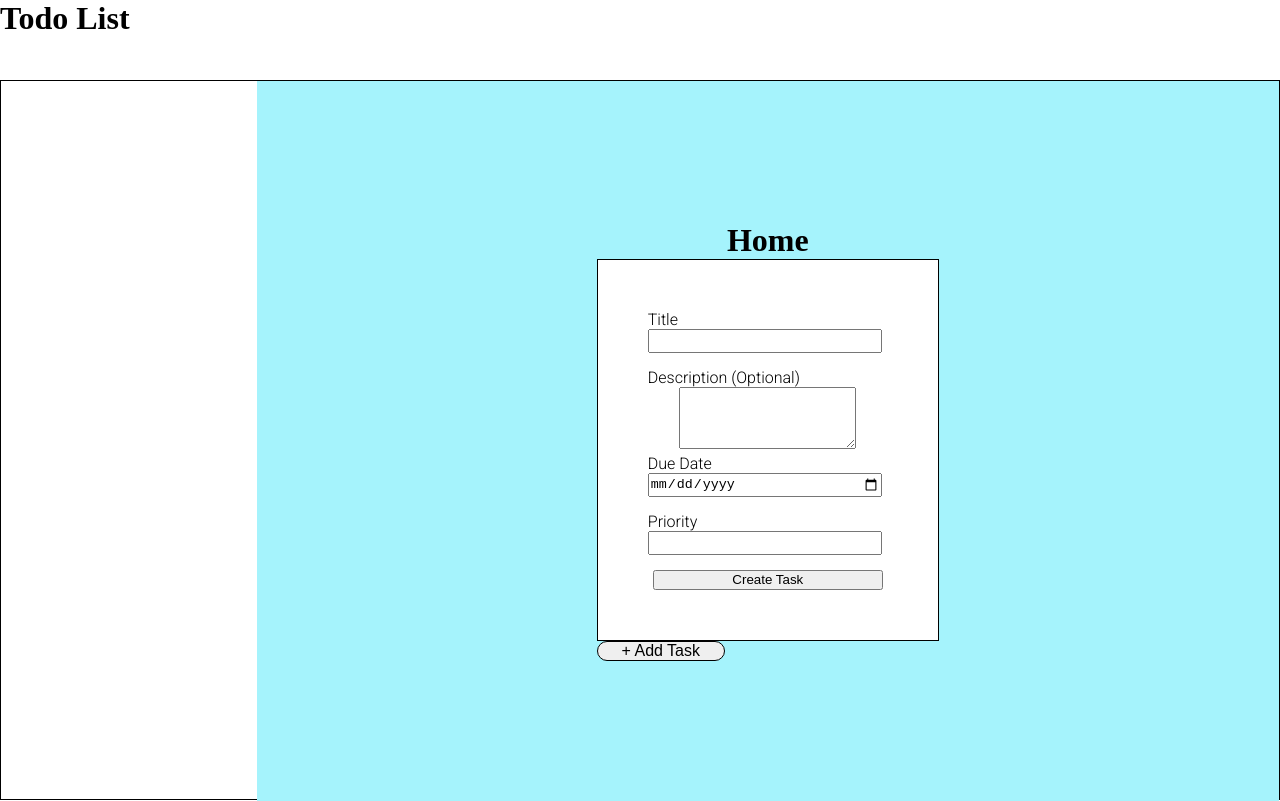
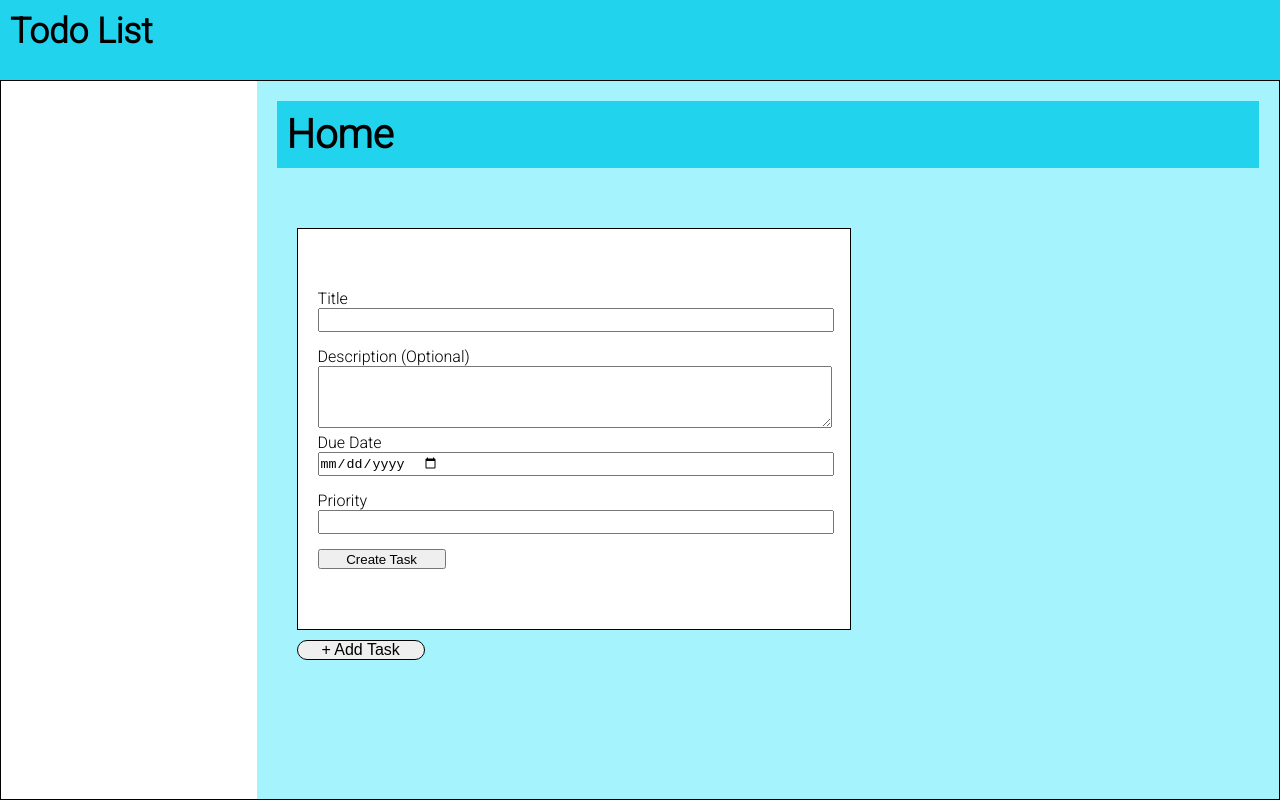
Before and after one commit to vinothrobinson/todo-list, a plain HTML site: page index.html in a window 1280 px wide. Both pictures are taken after a click on the button "+ Add Task". Drawn offline with Linux system fonts and the light colour scheme.

Commit message:
Styled the headers, tasks, and form

```diff
--- a/styles.css
+++ b/styles.css
@@ -3,37 +3,50 @@
     padding: 0;
 }
 
+.header {
+    background-color: #22d3ee;
+    padding: 10px;
+}
+
+.site-name {
+    font-size: 2.2em;
+    font-family: "Roboto"
+}
+.side-bar {
+    height: auto;
+}
+
 .main-content {
     background-color: #a5f3fc;
-    height: 90vh;
+    height: auto;
     display: flex;
-    justify-content: center;
     flex-direction: column;
-    align-items: center;
+    padding: 20px;
 }
 
 #new-todo-form {
     display: flex;
     flex-direction: column;
     justify-content: center;
-    align-items: center;
+    align-items: flex-start;
     border: solid black 1px;
-    width: 40vh;
+    width: 40vw;
     height: 45vh;
-    padding: 10px;
+    padding: 20px;
     background-color: white;
 }
 
 input {
-    display: block;
+    display: flex;
     /* margin-bottom: 20px; */
-    width: 230px;
+    width: 40vw;
     height: 20px;
     text-align: left;
 }
 
 #description {
     margin-bottom: 5px;
+    width: 40vw;
 }
 
 label, .label-wrapper {
@@ -49,6 +62,8 @@ label, .label-wrapper {
 
 #submit {
     text-align: center;
+    display: block;
+    width: 10vw;
 }
 
 .new-todo {
@@ -56,18 +71,31 @@ label, .label-wrapper {
     border-radius: 10px;
     border: 1px black solid;
     font-size: 16px;
+    margin-top: 10px;
+}
+
+.task-display {
+    display: flex;
+    flex-direction: column;
+    height: auto;
+    padding: 20px;
 }
 
 .task {
     display: flex;
-    flex-direction: column;
-    width: 20vw;
+    margin: 5px;
+    padding: 10px;
 }
 
-.header-section {
-    display: flex;
-    flex-direction: row;
-    padding: 5px;
+.task-creation {
+    padding: 20px;
+}
+
+.home-page {
+    font-size: 2.5em;
+    font-family: "Roboto";
+    background-color: #22d3ee;
+    padding: 10px;
 }
 
 .complete {
@@ -77,16 +105,18 @@ label, .label-wrapper {
     border: solid 1px black;
 }
 
-.title {
-    margin-left: 5px;
+.description {
+    white-space: pre-wrap;
+    overflow-wrap: normal;
 }
 
-.date {
-    margin-left: 50%;
+.task-info {
+    width: 85%;
+    margin-left: 10px;
 }
 
-.description {
-    padding: 5px;
+.title {
+    font-size: 1.2em;
 }
 
 body {
```
